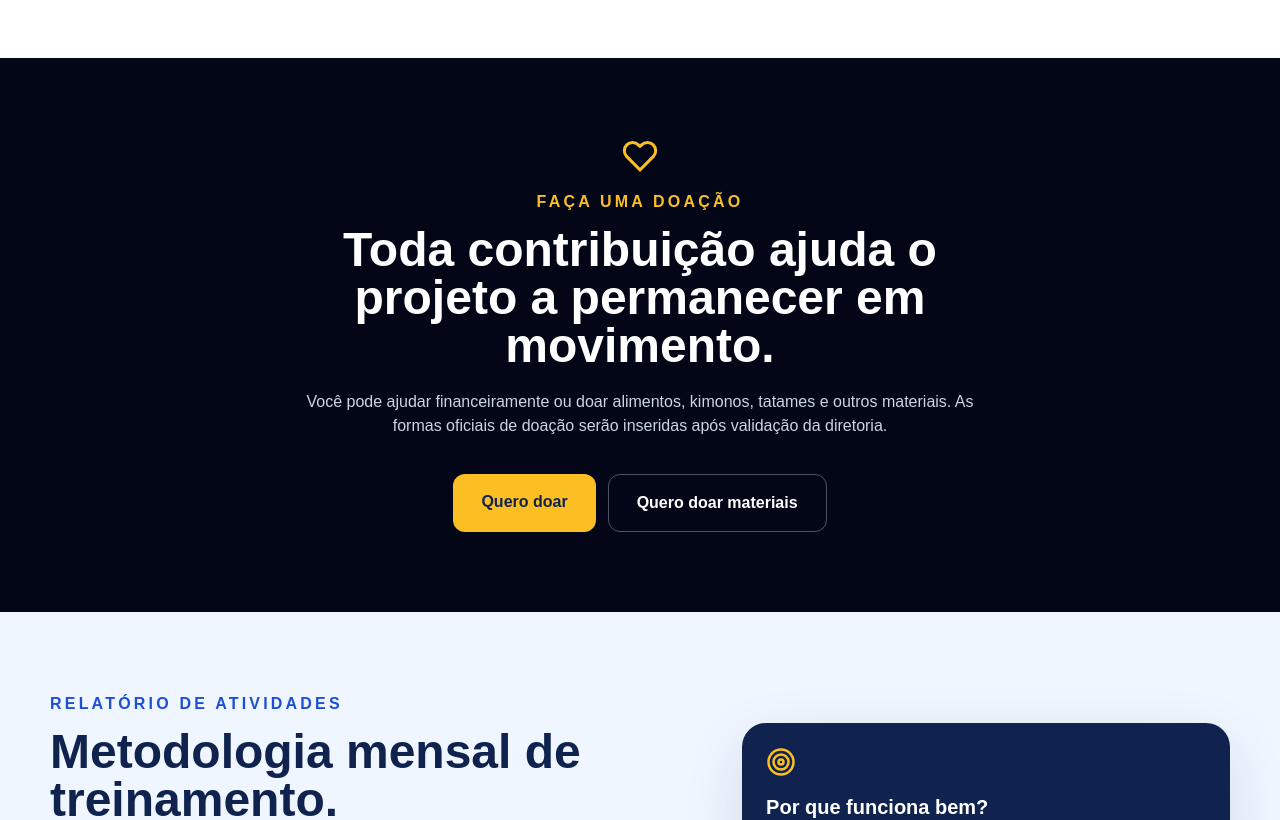
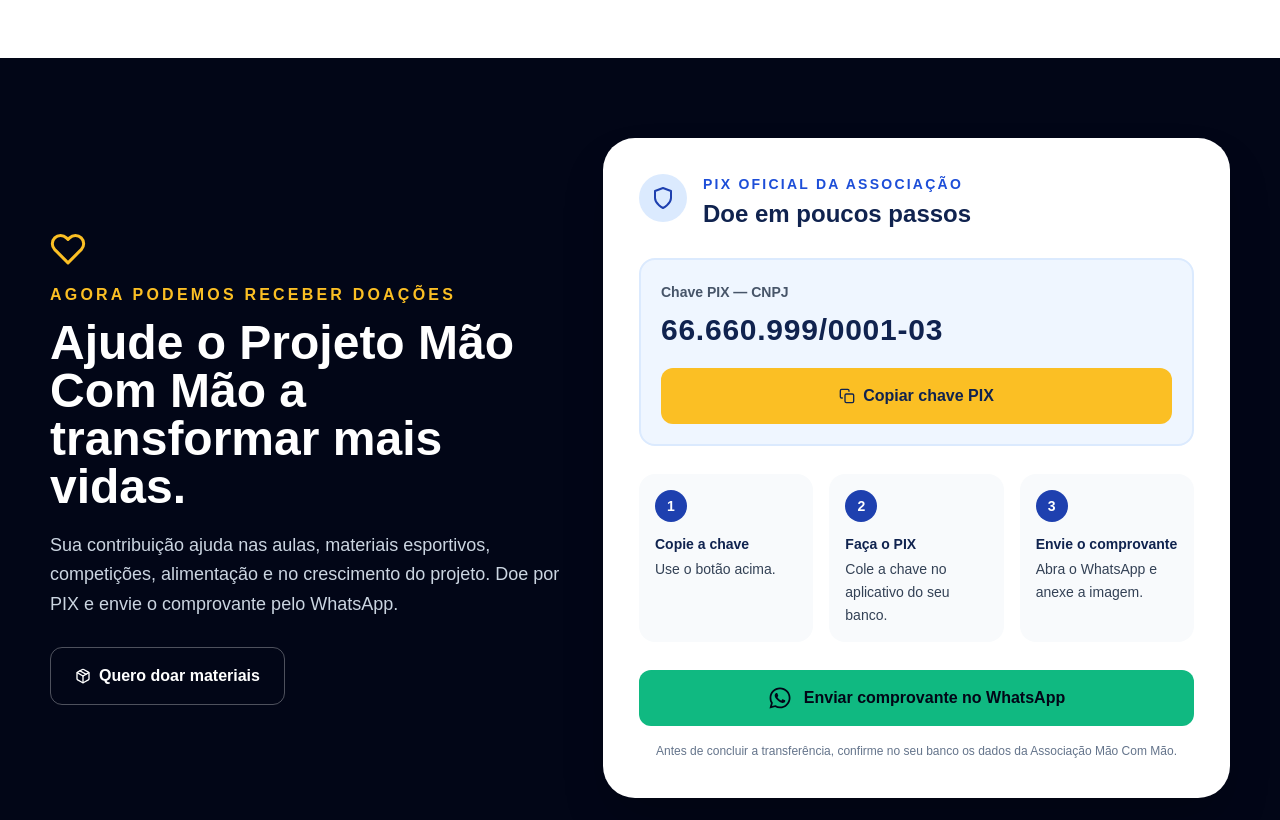
Before and after one commit to chefdcg20-commits/maocommao.org.com, a Next.js app: page / in a window 1280 px wide. Shown: the part 5980-6800 px from the top of the page. Built offline with nearby package versions, Linux system fonts and the light colour scheme.

Commit message:
Adiciona doação por PIX e envio de comprovante

```diff
--- a/app/page.tsx
+++ b/app/page.tsx
@@ -22,6 +22,7 @@
 import { FaWhatsapp } from 'react-icons/fa';
 import { Header } from '@/components/Header';
 import { ContactForm } from '@/components/ContactForm';
+import { PixDonation } from '@/components/PixDonation';
 import { diarioPosts } from '@/lib/diario';
 
 const team = [
@@ -272,9 +273,7 @@
         </div>
       </section>
 
-      <section id="doacao" className="section-space bg-slate-950 text-white">
-        <div className="container-site text-center"><FiHeart className="mx-auto text-4xl text-gold" /><p className="mt-4 font-black uppercase tracking-[0.2em] text-gold">Faça uma doação</p><h2 className="mx-auto mt-3 max-w-3xl text-3xl font-black sm:text-5xl">Toda contribuição ajuda o projeto a permanecer em movimento.</h2><p className="mx-auto mt-5 max-w-2xl text-slate-300">Você pode ajudar financeiramente ou doar alimentos, kimonos, tatames e outros materiais. As formas oficiais de doação serão inseridas após validação da diretoria.</p><div className="mt-9 flex flex-col justify-center gap-3 sm:flex-row"><a href="#contato" className="focus-ring rounded-xl bg-gold px-7 py-4 font-black text-brand-900">Quero doar</a><a href="#contato" className="focus-ring rounded-xl border border-white/30 px-7 py-4 font-black text-white">Quero doar materiais</a></div></div>
-      </section>
+      <PixDonation />
 
       <section id="relatorio-atividades" className="section-space bg-brand-50 scroll-mt-28">
         <div className="container-site">
--- /dev/null
+++ b/components/PixDonation.tsx
@@ -0,0 +1,107 @@
+'use client';
+
+import { useEffect, useRef, useState } from 'react';
+import { FiCheck, FiCopy, FiHeart, FiPackage, FiShield } from 'react-icons/fi';
+import { FaWhatsapp } from 'react-icons/fa';
+
+const PIX_KEY = '66.660.999/0001-03';
+const WHATSAPP_URL =
+  'https://wa.me/5511982984625?text=Ol%C3%A1%2C%20Daniel%21%20Fiz%20uma%20doa%C3%A7%C3%A3o%20para%20o%20Projeto%20M%C3%A3o%20Com%20M%C3%A3o.%20Vou%20enviar%20o%20comprovante%20nesta%20conversa.';
+
+export function PixDonation() {
+  const [copied, setCopied] = useState(false);
+  const resetTimer = useRef<ReturnType<typeof setTimeout> | null>(null);
+
+  useEffect(() => () => {
+    if (resetTimer.current) clearTimeout(resetTimer.current);
+  }, []);
+
+  async function copyPix() {
+    try {
+      await navigator.clipboard.writeText(PIX_KEY);
+    } catch {
+      const field = document.createElement('textarea');
+      field.value = PIX_KEY;
+      field.style.position = 'fixed';
+      field.style.opacity = '0';
+      document.body.appendChild(field);
+      field.select();
+      document.execCommand('copy');
+      field.remove();
+    }
+
+    setCopied(true);
+    if (resetTimer.current) clearTimeout(resetTimer.current);
+    resetTimer.current = setTimeout(() => setCopied(false), 3000);
+  }
+
+  return (
+    <section id="doacao" className="section-space scroll-mt-28 bg-slate-950 text-white">
+      <div className="container-site grid gap-10 lg:grid-cols-[0.9fr_1.1fr] lg:items-center">
+        <div>
+          <FiHeart className="text-4xl text-gold" aria-hidden />
+          <p className="mt-4 font-black uppercase tracking-[0.2em] text-gold">Agora podemos receber doações</p>
+          <h2 className="mt-3 max-w-2xl text-3xl font-black sm:text-5xl">Ajude o Projeto Mão Com Mão a transformar mais vidas.</h2>
+          <p className="mt-5 max-w-2xl text-lg leading-relaxed text-slate-300">
+            Sua contribuição ajuda nas aulas, materiais esportivos, competições, alimentação e no crescimento do projeto. Doe por PIX e envie o comprovante pelo WhatsApp.
+          </p>
+          <a href="#contato" className="focus-ring mt-7 inline-flex items-center gap-2 rounded-xl border border-white/30 px-6 py-4 font-black text-white transition hover:bg-white hover:text-brand-900">
+            <FiPackage aria-hidden /> Quero doar materiais
+          </a>
+        </div>
+
+        <div className="rounded-[2rem] bg-white p-6 text-slate-900 shadow-2xl sm:p-9">
+          <div className="flex items-start gap-4">
+            <span className="grid h-12 w-12 shrink-0 place-items-center rounded-full bg-brand-100 text-brand-700">
+              <FiShield className="text-2xl" aria-hidden />
+            </span>
+            <div>
+              <p className="text-sm font-black uppercase tracking-[0.16em] text-brand-600">PIX oficial da associação</p>
+              <h3 className="mt-1 text-2xl font-black text-brand-900">Doe em poucos passos</h3>
+            </div>
+          </div>
+
+          <div className="mt-7 rounded-2xl border-2 border-brand-100 bg-brand-50 p-5">
+            <span className="text-sm font-bold text-slate-600">Chave PIX — CNPJ</span>
+            <strong className="mt-2 block break-all text-2xl font-black tracking-wide text-brand-900 sm:text-3xl">{PIX_KEY}</strong>
+            <button
+              type="button"
+              onClick={copyPix}
+              className={`focus-ring mt-5 inline-flex w-full items-center justify-center gap-2 rounded-xl px-6 py-4 font-black transition ${copied ? 'bg-emerald-500 text-slate-950' : 'bg-gold text-brand-900 hover:bg-yellow-300'}`}
+              aria-live="polite"
+            >
+              {copied ? <FiCheck aria-hidden /> : <FiCopy aria-hidden />}
+              {copied ? 'PIX copiado!' : 'Copiar chave PIX'}
+            </button>
+          </div>
+
+          <ol className="mt-7 grid gap-4 text-sm text-slate-700 sm:grid-cols-3">
+            {[
+              ['1', 'Copie a chave', 'Use o botão acima.'],
+              ['2', 'Faça o PIX', 'Cole a chave no aplicativo do seu banco.'],
+              ['3', 'Envie o comprovante', 'Abra o WhatsApp e anexe a imagem.']
+            ].map(([step, title, description]) => (
+              <li key={step} className="rounded-2xl bg-slate-50 p-4">
+                <span className="grid h-8 w-8 place-items-center rounded-full bg-brand-700 font-black text-white">{step}</span>
+                <strong className="mt-3 block text-brand-900">{title}</strong>
+                <span className="mt-1 block leading-relaxed">{description}</span>
+              </li>
+            ))}
+          </ol>
+
+          <a
+            href={WHATSAPP_URL}
+            target="_blank"
+            rel="noopener noreferrer"
+            className="focus-ring mt-7 inline-flex w-full items-center justify-center gap-3 rounded-xl bg-emerald-500 px-6 py-4 font-black text-slate-950 transition hover:bg-emerald-400"
+          >
+            <FaWhatsapp className="text-2xl" aria-hidden /> Enviar comprovante no WhatsApp
+          </a>
+          <p className="mt-4 text-center text-xs leading-relaxed text-slate-500">
+            Antes de concluir a transferência, confirme no seu banco os dados da Associação Mão Com Mão.
+          </p>
+        </div>
+      </div>
+    </section>
+  );
+}
```
